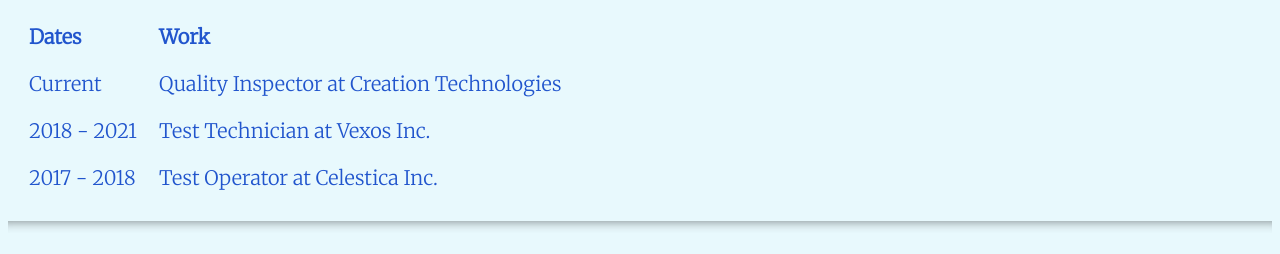
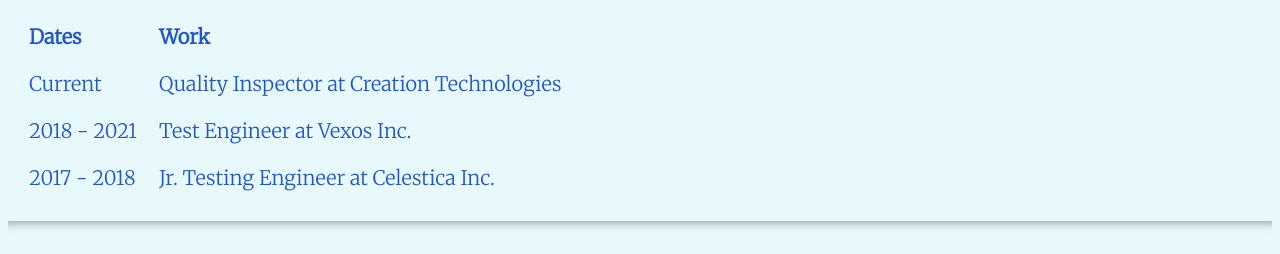
Before and after one commit to Saahan/CV, a plain HTML site: page index.html in a window 1280 px wide. Shown: the part 504-758 px from the top of the page. Drawn offline with Linux system fonts and the light colour scheme.

Commit message:
Add files via upload

```diff
--- a/index.html
+++ b/index.html
@@ -37,12 +37,12 @@
 
       <tr>
         <td>2018 - 2021</td>
-        <td>Test Technician at Vexos Inc.</td>
+        <td>Test Engineer at Vexos Inc.</td>
       </tr>
 
       <tr>
         <td>2017 - 2018</td>
-        <td>Test Operator at Celestica Inc.</td>
+        <td>Jr. Testing Engineer at Celestica Inc.</td>
       </tr>
     </table>
 
```
